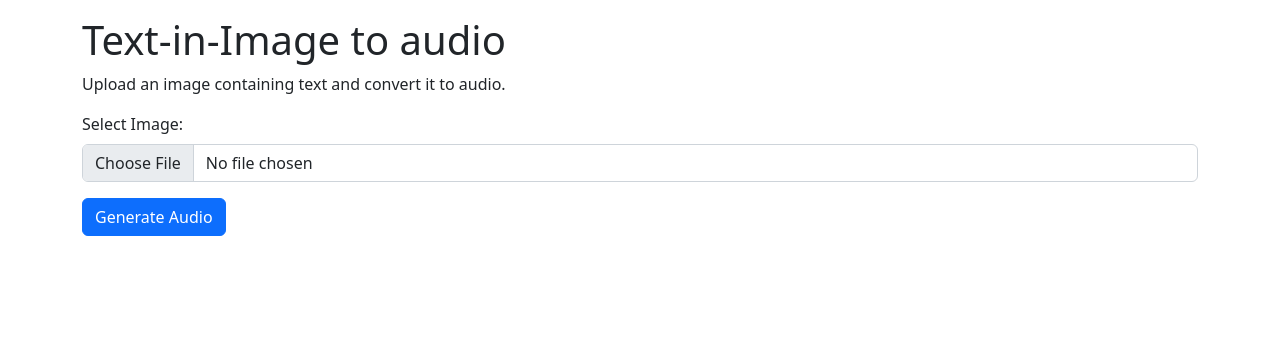
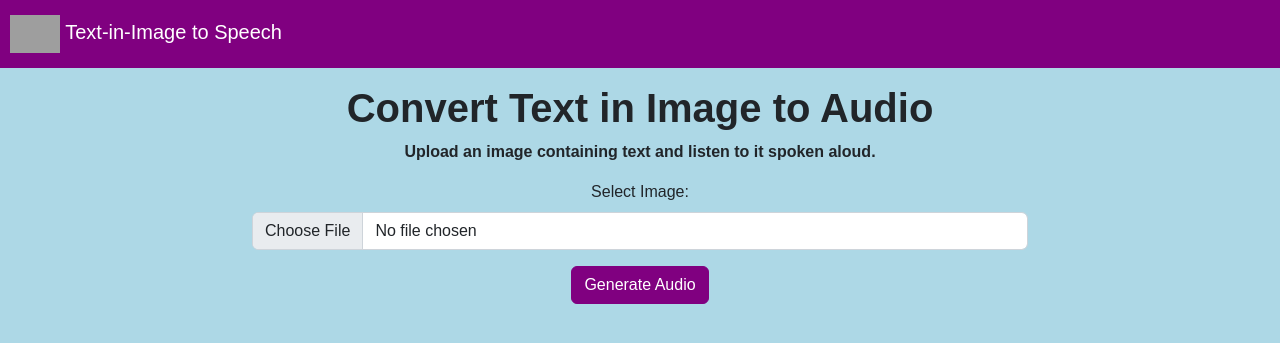
Before and after one commit to UmamaBluechip/img2audio, a Flask app: page / in a window 1280 px wide. Shown: the top 343 px of the page. Run offline with Flask 3, Linux system fonts and the light colour scheme; some libraries are stand-ins or nearby versions; grey boxes are pictures that could not be loaded.

Commit message:
app update

```diff
--- a/app.py
+++ b/app.py
@@ -1,8 +1,18 @@
+import io
 from flask import Flask, render_template, request, jsonify
 import soundfile as sf
 from functions import image2text, text2audio, textify
+import os
 
 app = Flask(__name__)
+
+UPLOAD_FOLDER = 'static'
+app.config['UPLOAD_FOLDER'] = UPLOAD_FOLDER
+
+
+@app.route('/')
+def index():
+  return render_template('index.html')
 
 @app.route("/", methods=["GET", "POST"])
 def upload_image():
@@ -10,22 +20,33 @@ def upload_image():
         try:
             image_file = request.files["image"]
 
-            extracted_text = image2text(image_file.filename)
+            if image_file.filename != '':
+                image_path = os.path.join(app.config['UPLOAD_FOLDER'], image_file.filename)
 
-            if extracted_text:
+                image_file.save(image_path)
 
-                proper_text = textify(extracted_text)
+                extracted_text = image2text(image_path)
 
-                audio = text2audio(proper_text)
+                if extracted_text:
 
-                audio_bytes = sf.write("audio.wav", audio["audio"], samplerate=audio["sampling_rate"])
+                    proper_text = textify(extracted_text)
 
-                if audio_bytes:
-                    return jsonify({"success": True, "message": "Text converted to audio", "audio_bytes": audio_bytes})
+                    audio_data = text2audio(proper_text)
+
+                    if audio_data:
+                        audio_bytes = io.BytesIO()
+                        sf.write(audio_bytes, audio_data["audio"], samplerate=audio_data["sampling_rate"])
+                        audio_bytes_data = audio_bytes.getvalue()
+                        audio_bytes.close()
+
+                        return jsonify({"success": True, "message": "Text converted to speech", "audio_bytes": audio_bytes_data})
+                    else:
+                        return jsonify({"success": False, "message": "Error generating audio"})
                 else:
-                    return jsonify({"success": False, "message": "Error generating audio"})
+                    return jsonify({"success": False, "message": "Error extracting text from image"})
+
             else:
-                return jsonify({"success": False, "message": "Error extracting text from image"})
+                return jsonify({"success": False, "message": "No file selected"})
 
         except Exception as e:
             print(f"Error during processing: {e}")
--- a/templates/index.html
+++ b/templates/index.html
@@ -6,11 +6,48 @@
   <title>Text-in-Image to Speech</title>
 
   <link href="https://cdn.jsdelivr.net/npm/bootstrap@5.2.0-beta1/dist/css/bootstrap.min.css" rel="stylesheet" integrity="sha384-0evSXhkEGibvZDvtQPjSwQ8tWIkzpYfvcshVQFLAzWq4ovEIkGKPM8BDWjjk9LHGY" crossorigin="anonymous">
+
+  <style>
+    body {
+      background-color: lightblue;
+      font-family: sans-serif;
+    }
+
+    .container {
+      max-width: 800px;
+      margin: 0 auto;
+      text-align: center; /* Center content within container */
+    }
+
+    h1, p {
+      font-weight: bold;
+    }
+
+    .btn-primary {
+      background-color: purple;
+      border-color: purple;
+    }
+
+    #navigation-bar {
+      background-color: purple;
+      padding: 10px;
+    }
+
+    #logo {
+      width: 50px; /* Adjust logo image width as needed */
+    }
+  </style>
 </head>
 <body>
+  <nav class="navbar navbar-expand-lg navbar-dark" id="navigation-bar">
+    <a class="navbar-brand" href="#">
+      <img src="logo.png" alt="Logo" id="logo"> Text-in-Image to Speech
+    </a>
+  </nav>
+
   <div class="container mt-3">
-        <h1>Text-in-Image to audio</h1>
-        <p>Upload an image containing text and convert it to audio.</p>
+    <h1>Convert Text in Image to Audio</h1>
+    <p>Upload an image containing text and listen to it spoken aloud.</p>
 
     <form method="post" enctype="multipart/form-data">
       <div class="mb-3">
@@ -24,18 +61,7 @@
     <div id="audio-player" class="mt-3"></div>
   </div>
 
-    <script>
-        function updateMessage(message) {
-            document.getElementById("message").innerHTML = message;
-        }
+  <script src="https://cdn.jsdelivr.net/npm/bootstrap@5.2.0-beta1/dist/js/bootstrap.bundle.min.js" integrity="sha384-boQlKl8gq5zSwVH/hYFNZAqX0FU/IrJXNfyrmE4B49LECuqU/+lQTXVOnJ4dzwU0" crossorigin="anonymous"></script>
 
-        function playAudio(audioBytes) {
-            const audio = new Audio();
-            audio.src = URL.createObjectURL(new Blob([audioBytes], { type: "audio/mpeg" }));
-            audio.play();
-        }
-    </script>
-
-    <script src="https://cdn.jsdelivr.net/npm/bootstrap@5.2.0-beta1/dist/js/bootstrap.bundle.min.js" integrity="sha384-boQlKl8gq5zSwVH/hYFNZAqX0FU/IrJXNfyrmE4B49LECuqU/+lQTXVOnJ4dzwU0" crossorigin="anonymous"></script>
   </body>
 </html>
```
Lines whose indentation alone changed are shown as unchanged.
